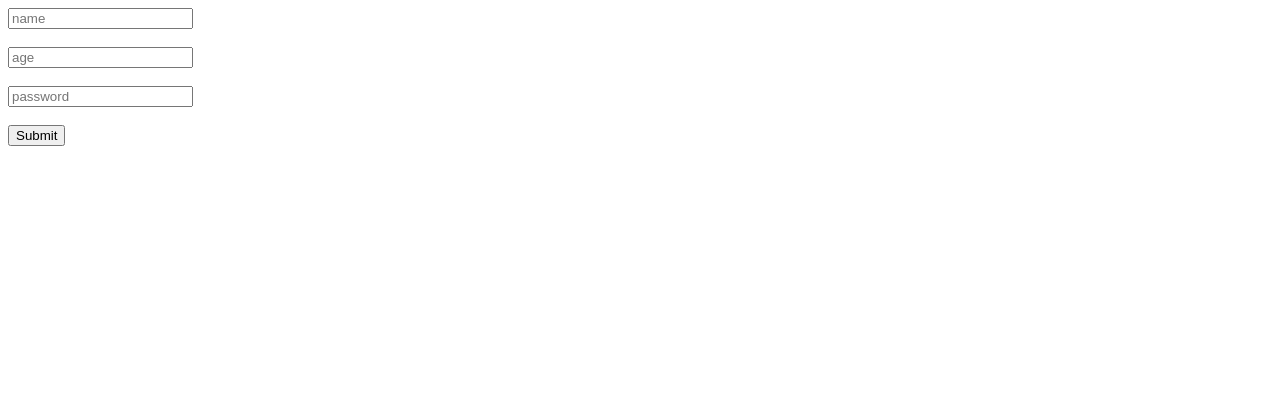
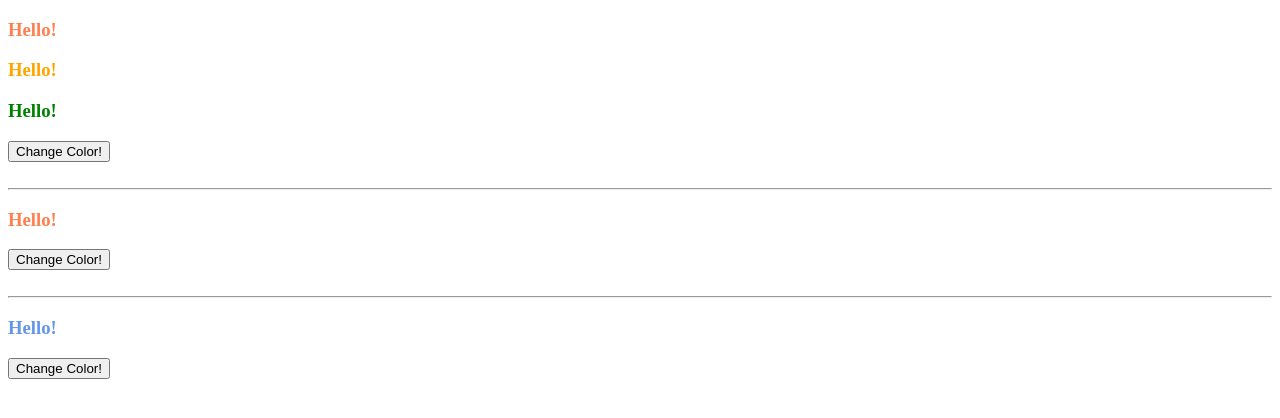
Before and after one commit to sujeewakabeysinghe/Angular-Ten, an Angular app: page / in a window 1280 px wide. Shown: the top 418 px of the page. Built offline with nearby package versions, Linux system fonts and the light colour scheme.

Commit message:
style binding

```diff
--- a/src/app/app.component.html
+++ b/src/app/app.component.html
@@ -6,5 +6,6 @@
 <app-property-bind></app-property-bind>
 <app-conditional-statement></app-conditional-statement>
 <app-switch-case></app-switch-case>
-<app-for-loop></app-for-loop>-->
-<app-simple-form></app-simple-form>
+<app-for-loop></app-for-loop>
+<app-simple-form></app-simple-form>-->
+<app-style-binding></app-style-binding>
--- a/src/app/app.module.ts
+++ b/src/app/app.module.ts
@@ -14,7 +14,8 @@ import { PropertyBindComponent } from './property-bind/property-bind.component';
 import { ConditionalStatementComponent } from './conditional-statement/conditional-statement.component';
 import { SwitchCaseComponent } from './switch-case/switch-case.component';
 import { ForLoopComponent } from './for-loop/for-loop.component';
-import { SimpleFormComponent } from './simple-form/simple-form.component'
+import { SimpleFormComponent } from './simple-form/simple-form.component';
+import { StyleBindingComponent } from './style-binding/style-binding.component'
 
 @NgModule({
   declarations: [
@@ -27,7 +28,8 @@ import { SimpleFormComponent } from './simple-form/simple-form.component'
     ConditionalStatementComponent,
     SwitchCaseComponent,
     ForLoopComponent,
-    SimpleFormComponent
+    SimpleFormComponent,
+    StyleBindingComponent
   ], //all the components contain in this module
   imports: [
     BrowserModule,
--- /dev/null
+++ b/src/app/style-binding/style-binding.component.html
@@ -0,0 +1,12 @@
+<h3 style="color:coral;">Hello!</h3>
+<h3 [style.color]="'orange'">Hello!</h3>
+<h3 [style.color]=myColor>Hello!</h3>
+<button (click)="change()">Change Color!</button>
+<br><br>
+<hr>
+<h3 [style.color]="condition ? 'coral' : 'cornflowerblue'">Hello!</h3>
+<button (click)="changeTwo()">Change Color!</button>
+<br><br>
+<hr>
+<h3 [style.color]="conditionTwo ? colorOne : colorTwo">Hello!</h3>
+<button (click)="changeThree()">Change Color!</button>
--- /dev/null
+++ b/src/app/style-binding/style-binding.component.ts
@@ -0,0 +1,33 @@
+import { Component, OnInit } from '@angular/core';
+
+@Component({
+  selector: 'app-style-binding',
+  templateUrl: './style-binding.component.html',
+  styleUrls: ['./style-binding.component.css']
+})
+export class StyleBindingComponent implements OnInit {
+
+  myColor = 'green'
+  condition = true
+  conditionTwo = true
+  colorOne = 'cornflowerblue'
+  colorTwo = 'red'
+
+  change(){
+    this.myColor = 'cornflowerblue'
+  }
+
+  changeTwo(){
+    this.condition=!this.condition
+  }
+
+  changeThree(){
+    this.conditionTwo=!this.conditionTwo
+  }
+
+  constructor() { }
+
+  ngOnInit(): void {
+  }
+
+}
```
Also changed, not shown: src/app/style-binding/style-binding.component.css (added), 1 other file (tests, documents, lock files or other folders).
